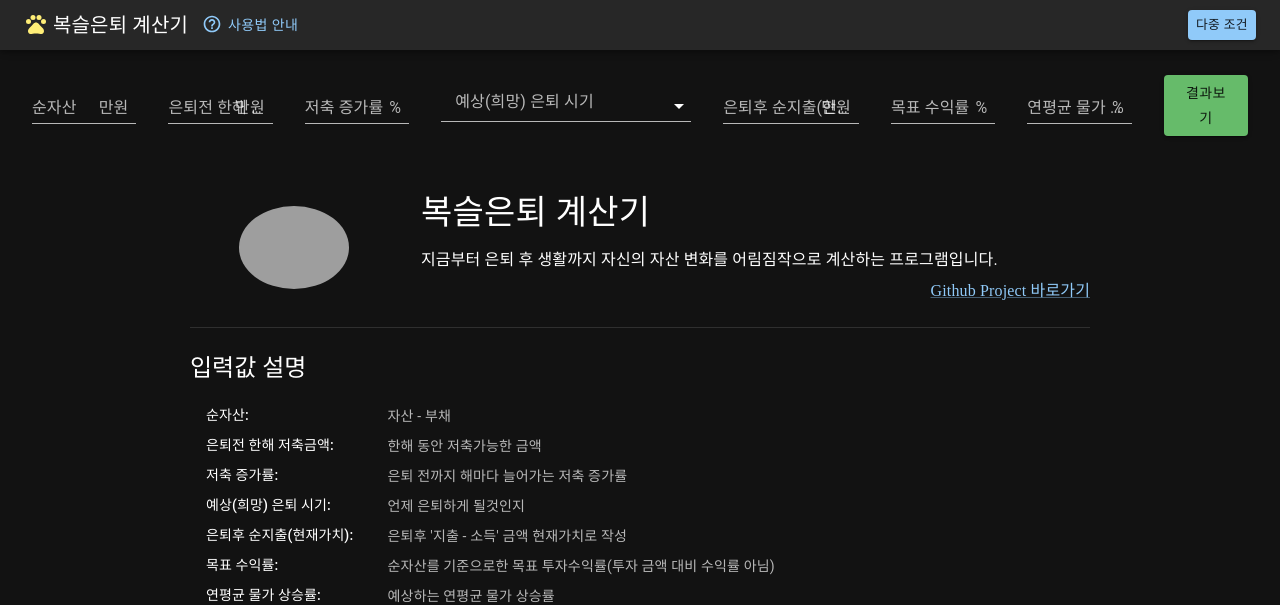
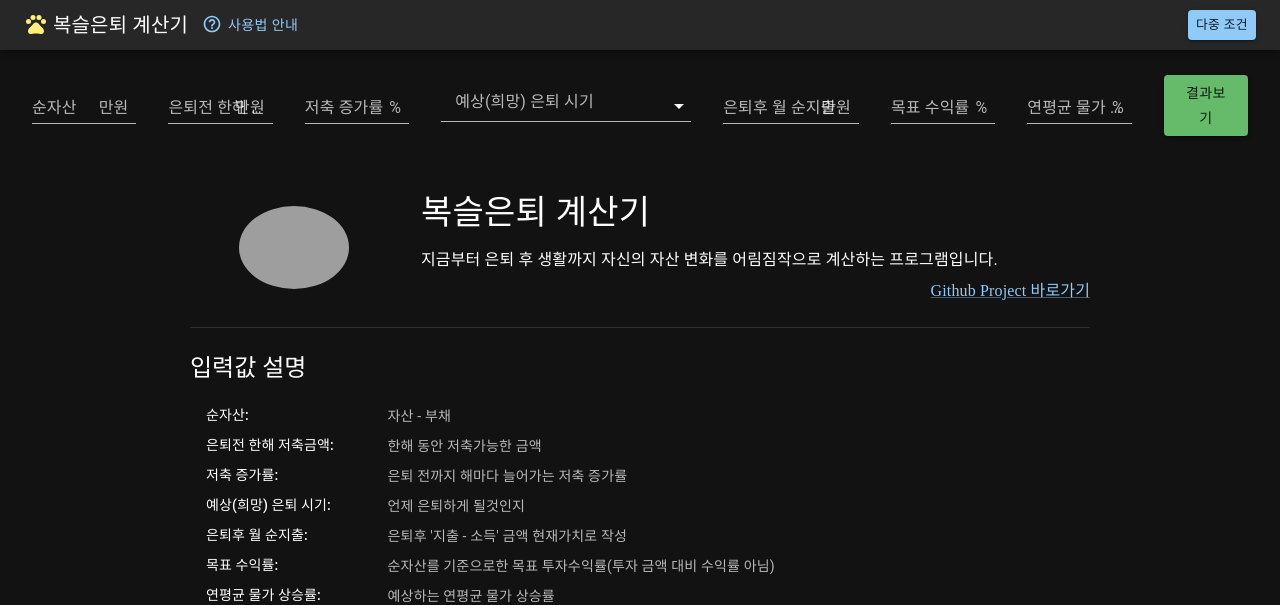
Before and after one commit to setvect/BokslRetire, a React (Create React App) app: page / in a window 1280 px wide. Shown: the top 605 px of the page. Built offline with nearby package versions, Linux system fonts and the light colour scheme; grey boxes are pictures that could not be loaded.

Commit message:
항목 레이블 변경

```diff
--- a/src/components/ConditionForm.tsx
+++ b/src/components/ConditionForm.tsx
@@ -30,7 +30,7 @@ export type SimpleCondtion = {
   targetReturnRate: number; // 목표 수익률
   annualInflationRate: number; // 연평균 물가상승률
   expectedRetirementAge: number; // 예상 은퇴시기
-  spend: number; // 은퇴후 순지출(현재가치)
+  spend: number; // 은퇴후 월 순지출
 };
 
 type ConditionFormProps = {
@@ -125,7 +125,7 @@ const ConditionForm = forwardRef<ConditionFormHandle, ConditionFormProps>((props
       valid = false;
     }
     if (!condition.spend) {
-      newErrors.spend = "은퇴후 순지출을 입력하세요.";
+      newErrors.spend = "은퇴후 월 순지출을 입력하세요.";
       valid = false;
     }
     if (!condition.targetReturnRate) {
@@ -252,7 +252,7 @@ const ConditionForm = forwardRef<ConditionFormHandle, ConditionFormProps>((props
         <FormHelperText>{errors.expectedRetirementAge}</FormHelperText>
       </FormControl>
       <TextField
-        label="은퇴후 순지출(현재가치)"
+        label="은퇴후 월 순지출"
         type="text"
         sx={{ m: 1, flex: 1.3, width: "25ch", input: { textAlign: "right" } }}
         value={condition.spend}
--- a/src/components/HowToUse.tsx
+++ b/src/components/HowToUse.tsx
@@ -42,7 +42,7 @@ const HowToUse: React.FC<HowToUseProps> = ({ onApplyCondition }) => {
           { primary: "은퇴전 한해 저축금액", secondary: "한해 동안 저축가능한 금액" },
           { primary: "저축 증가률", secondary: "은퇴 전까지 해마다 늘어가는 저축 증가률" },
           { primary: "예상(희망) 은퇴 시기", secondary: "언제 은퇴하게 될것인지" },
-          { primary: "은퇴후 순지출(현재가치)", secondary: "은퇴후 '지출 - 소득' 금액 현재가치로 작성" },
+          { primary: "은퇴후 월 순지출", secondary: "은퇴후 '지출 - 소득' 금액 현재가치로 작성" },
           { primary: "목표 수익률", secondary: "순자산를 기준으로한 목표 투자수익률(투자 금액 대비 수익률 아님)" },
           { primary: "연평균 물가 상승률", secondary: "예상하는 연평균 물가 상승률" },
         ].map((item, index) => (
```
